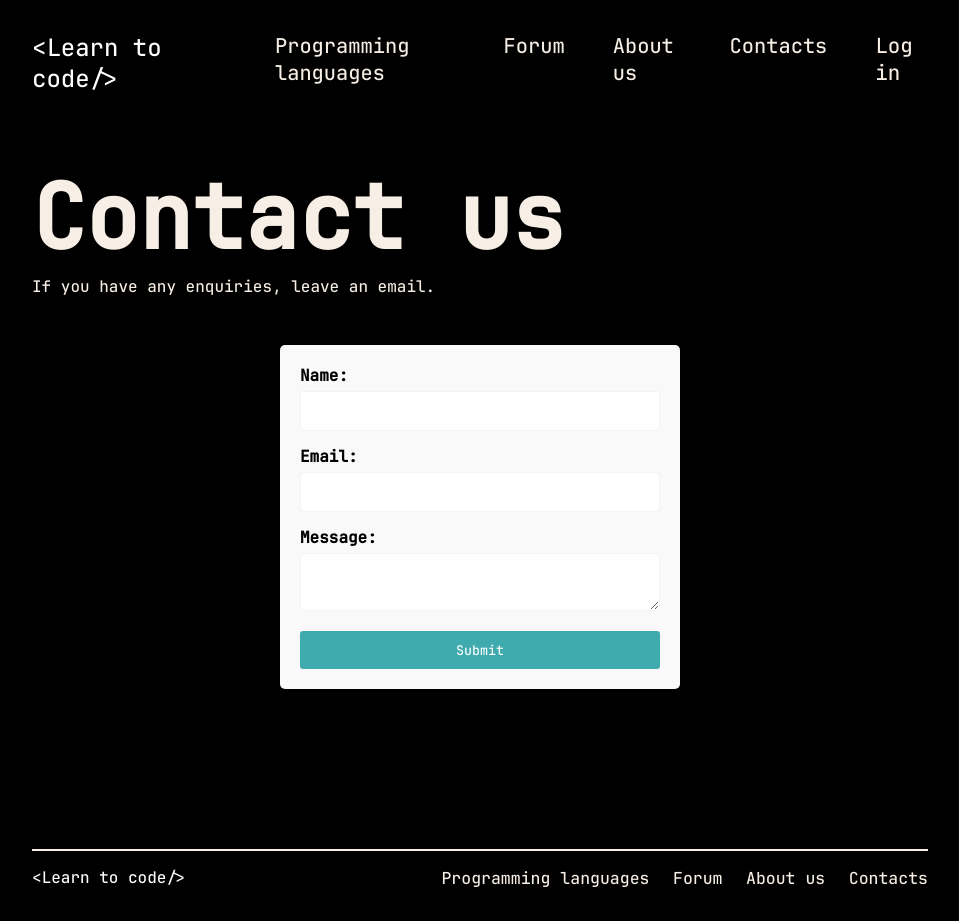
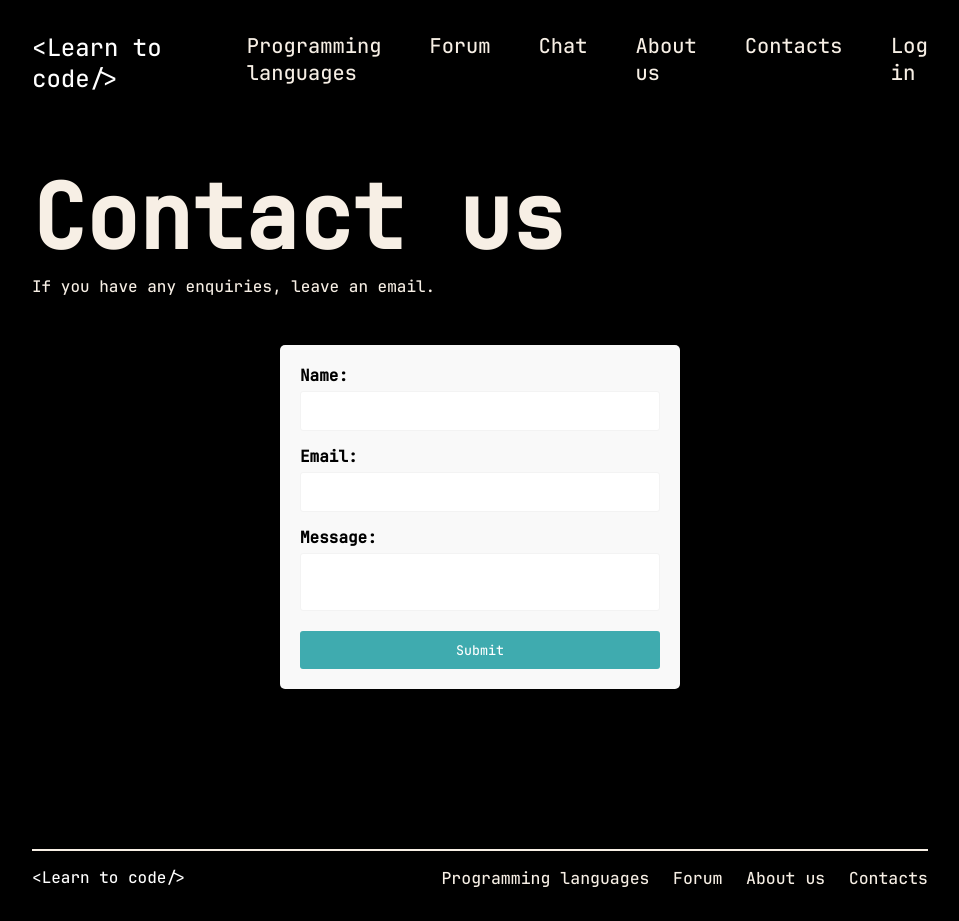
Before and after one commit to VelinovVasil/learn-to-code-front-end, a React (Create React App) app: page /contact in a window 1280 px wide. Shown: the whole page, without its empty margins (160-1119 px from the left). Built offline with nearby package versions, Linux system fonts and the light colour scheme.

Commit message:
minor fixes.

```diff
--- a/src/components/Navbar.js
+++ b/src/components/Navbar.js
@@ -23,6 +23,11 @@ const Navbar = () => {
                         </Link>
                     </li>
                     <li>
+                        <Link to={'/chat'} className={'navLink'}>
+                            <h4>Chat</h4>
+                        </Link>
+                    </li>
+                    <li>
                         <Link to={'/about-us'} className={'navLink'}>
                             <h4>About us</h4>
                         </Link>
--- a/src/components/pages/ContactPage.js
+++ b/src/components/pages/ContactPage.js
@@ -1,7 +1,6 @@
 import React, { useState } from 'react';
 import Navbar from "../Navbar";
 import '../styles/ContactPage.css'
-import Footer from "../Footer";
 
 const ContactPage = () => {
     // State variables for form inputs
--- a/src/components/styles/ContactPage.css
+++ b/src/components/styles/ContactPage.css
@@ -32,6 +32,10 @@
     border-radius: 3px;
 }
 
+.textArea {
+    resize: none;
+}
+
 .submitButton {
     width: 100%;
     padding: 10px;
--- a/src/components/styles/RoadmapStyle.css
+++ b/src/components/styles/RoadmapStyle.css
@@ -57,7 +57,7 @@
     top: 50%;
     left: auto;
     transform: translateY(-50%);
-    animation: fillLeft 2s forwards 4s ease-in-out;
+    animation: fillLeft 1s forwards 2s ease-in-out;
 }
 .timeline__event__title {
     font-size: 1.2rem;
@@ -114,7 +114,7 @@
     z-index: -1;
     left: 50%;
     transform: translateX(-50%);
-    animation: fillTop 2s forwards 4s ease-in-out;
+    animation: fillTop 1s forwards 2s ease-in-out;
 }
 .timeline__event__icon:after {
     content: "";
@@ -126,7 +126,7 @@
     z-index: -1;
     top: 50%;
     transform: translateY(-50%);
-    animation: fillLeftOdd 2s forwards 4s ease-in-out;
+    animation: fillLeftOdd 1s forwards 2s ease-in-out;
 }
 .timeline__event__description {
     flex-basis: 60%;
```
